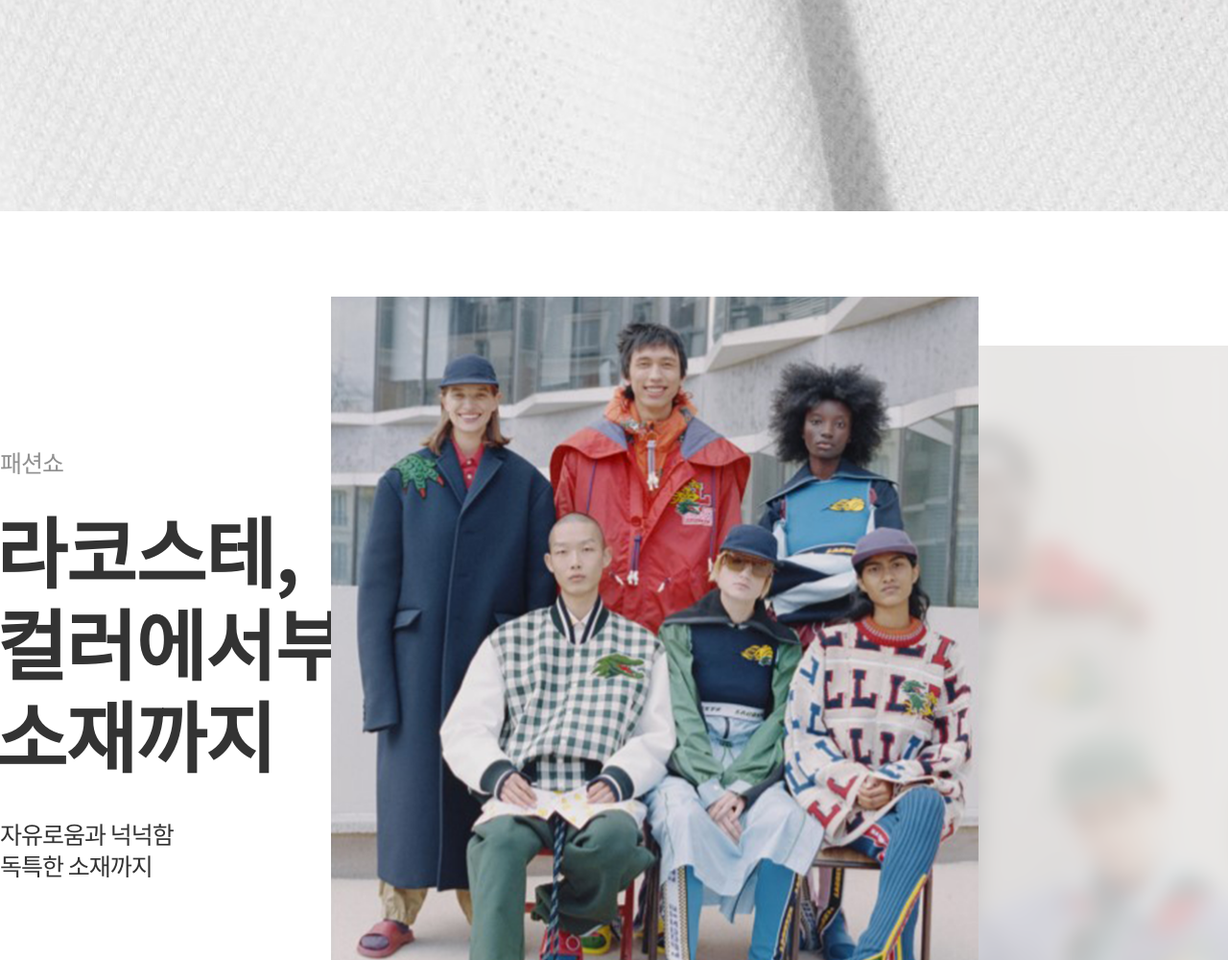
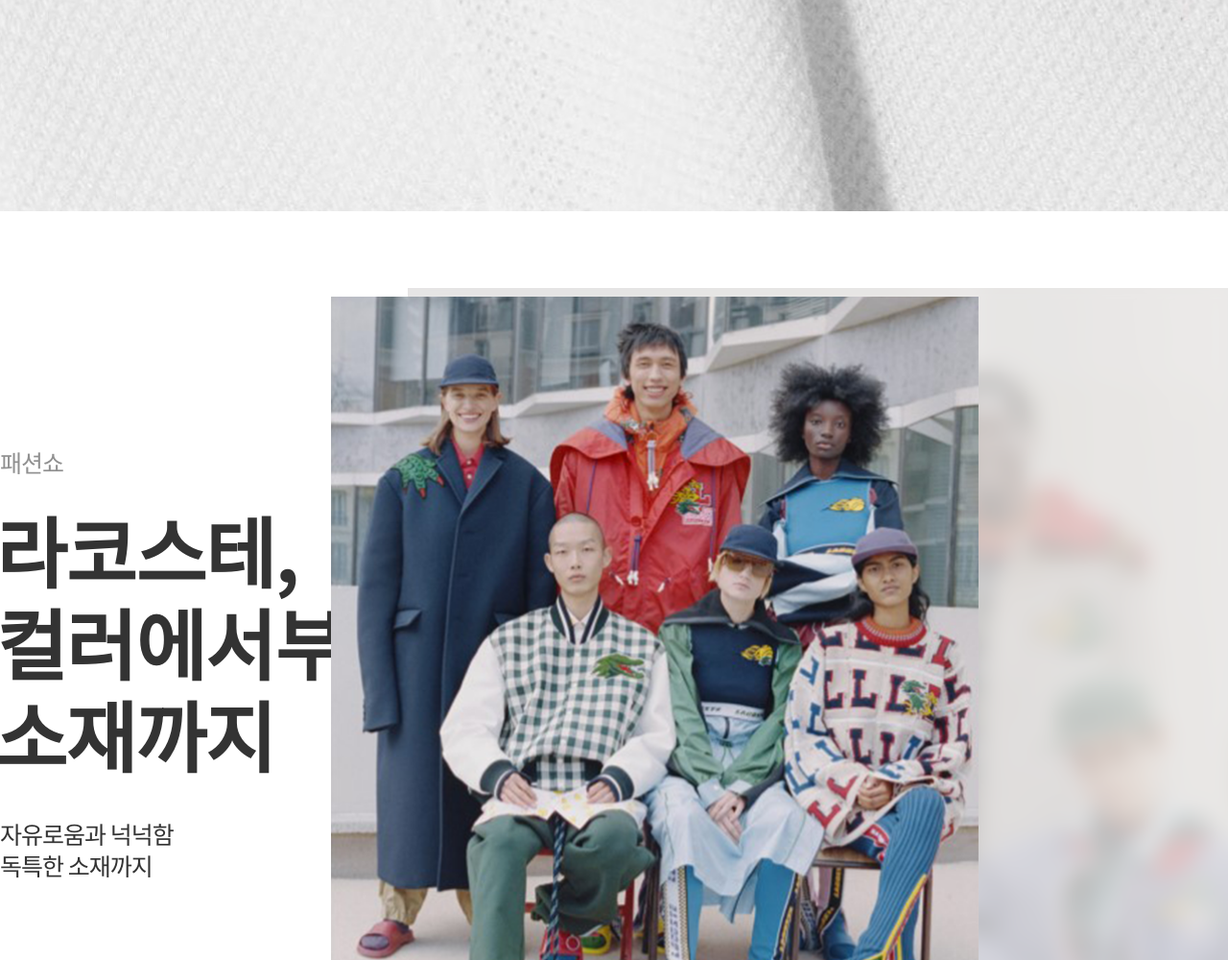
Before and after one commit to 0716410/Lacoste, a plain HTML site: page index.html in a window 1280 px wide. Shown: the part 5270-6270 px from the top of the page at 96% size. Drawn offline with nearby package versions, Linux system fonts and the light colour scheme.

Commit message:
change_css470

```diff
--- a/css/style.css
+++ b/css/style.css
@@ -467,7 +467,7 @@ path {
     width: 855px;
     position: absolute;
     right: 0;
-    top: 5630px;
+    top: 5570px;
 }
 
 .container_2 {
```
